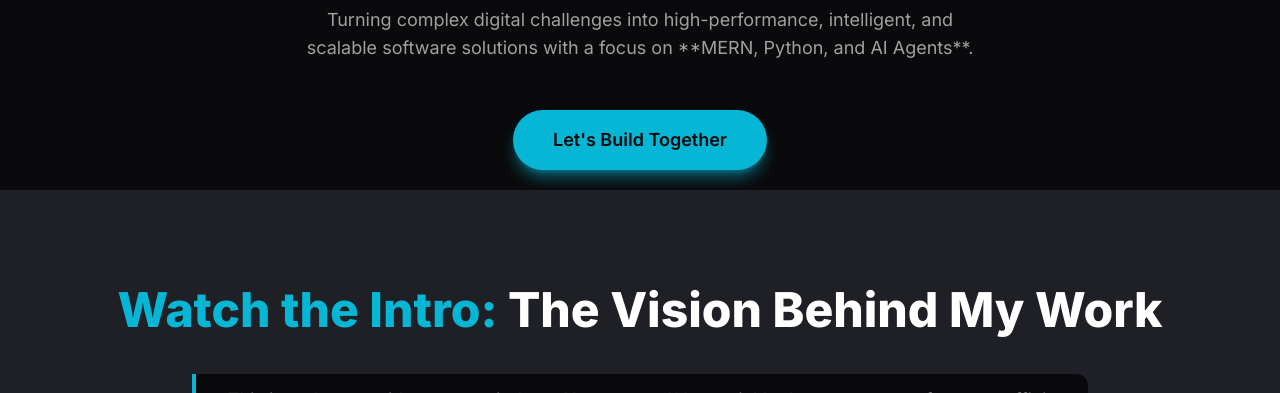
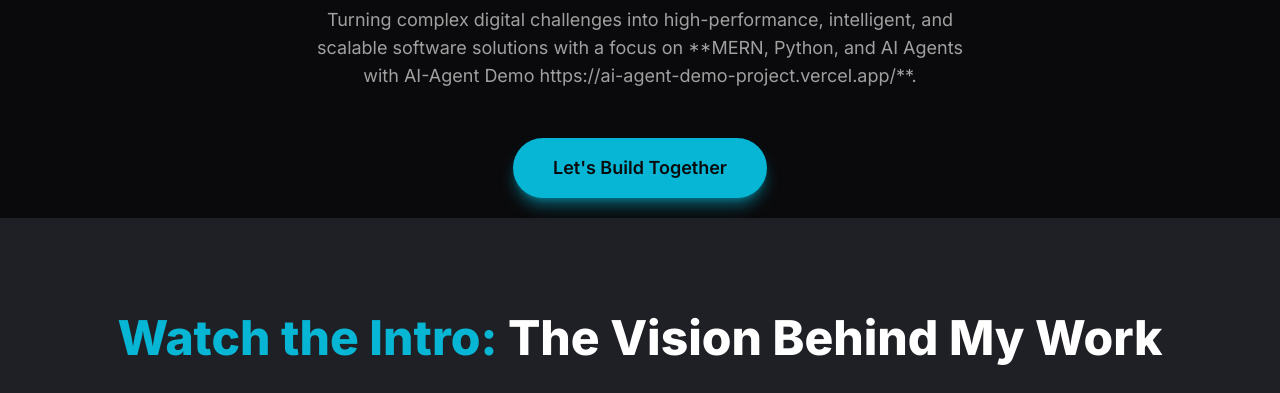
Before and after one commit to JaiGupta132/Portfolio-AI-Automation-Agency, a plain HTML site: page index.html in a window 1280 px wide. Shown: the part 707-1100 px from the top of the page. Drawn offline with nearby package versions, Linux system fonts and the light colour scheme.

Commit message:
Update index.html

```diff
--- a/index.html
+++ b/index.html
@@ -213,7 +213,7 @@
                 </h1>
 
                 <p class="text-base md:text-lg text-text-light-custom max-w-2xl mt-8 mb-12">
-                    Turning complex digital challenges into high-performance, intelligent, and scalable software solutions with a focus on **MERN, Python, and AI Agents**.
+                    Turning complex digital challenges into high-performance, intelligent, and scalable software solutions with a focus on **MERN, Python, and AI Agents with AI-Agent Demo https://ai-agent-demo-project.vercel.app/**.
                 </p>
 
                 <a href="#contact" class="px-10 py-4 bg-accent-custom text-primary-dark-custom font-semibold text-lg rounded-full shadow-lg shadow-accent-custom/50 hover:bg-cyan-300 transition duration-300">
```
